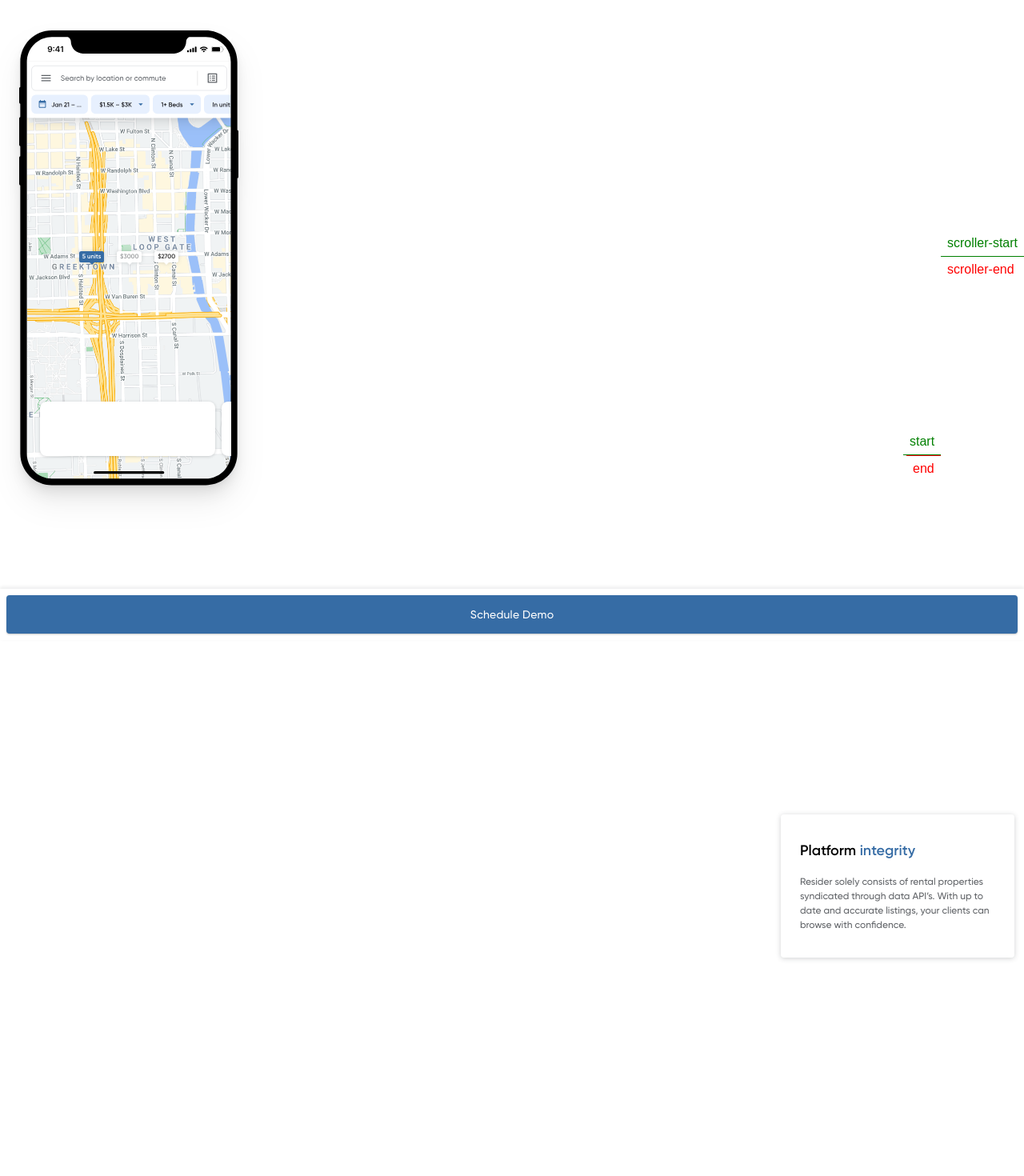
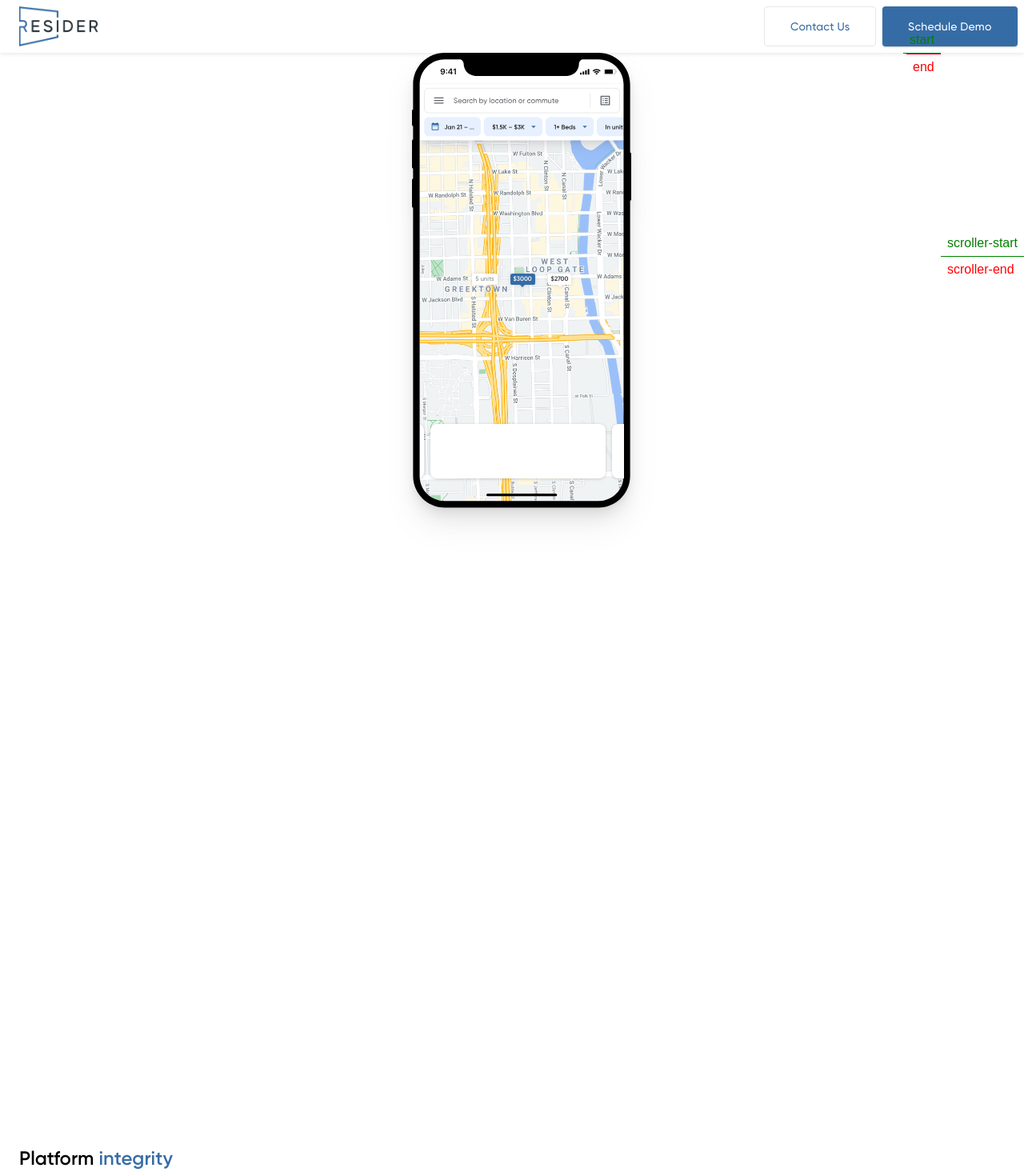
Before and after one commit to mcgrealife/landing-property, a Next.js app: page / in a window 1280 px wide. Shown: the top 1470 px of the page at 80% size. Built offline with nearby package versions, Linux system fonts and the light colour scheme.

Commit message:
version-2-start

```diff
--- a/pages/index.js
+++ b/pages/index.js
@@ -1,9 +1,11 @@
 import Head from 'next/head'
 import Card from '../components/Card'
 import Marker from '../components/Marker'
+import Image from 'next/image'
 import { useEffect, useRef, useState } from 'react'
 import { gsap } from 'gsap'
 import { ScrollTrigger } from "gsap/dist/ScrollTrigger"
+import logo from '../public/resider-logo.png'
 
 
 
@@ -73,18 +75,15 @@ export default function Home() {
 
   }, [])
 
-
   return (
 
-
-    <div className='flex flex-col will-change-transform scrollbar-hide font-[gilroy]'>
+    <div className='grid grid-cols-3 will-change-transform scrollbar-hide font-[gilroy]'>
       <Head>
         <title>Resider</title>
 
       </Head>
 
-
-      <div className='grid grid-cols-[9.5px_255px_9.5px] grid-rows-[8px_552.2px_8.1px] ml-[24px] sticky h-auto font-[gilroy] items-start overflow-visible top-[38px] will-change-transform frame-shadow'>
+      <div className='grid grid-cols-[9.5px_255px_9.5px] grid-rows-[8px_552.2px_8.1px] ml-[24px] sticky h-auto font-[gilroy] col-start-2 items-start lg:justify-center overflow-visible top-[38px] will-change-transform frame-shadow'>
 
 
         <div className='flex row-start-2 col-start-2 z-4 place-self-center gap-4'>
@@ -104,7 +103,6 @@ export default function Home() {
           />
 
         </div>
-
 
         <img src="/map-4x.png" alt="map" className='row-start-2 col-start-2 col-span-1 pt-[101px] z-2 rounded-xl' />
 
@@ -141,17 +139,29 @@ export default function Home() {
 
       <div ref={trigger} className='h-[450px]  will-change-transform' />
 
-      <div className='grid bg-white  shadow-[0_1px_6px_rgba(60,64,67,0.24)] rounded h-fit w-fit self-end mr-[12px] z-10 will-change-transform'>
+      <div className='grid bg-white  shadow-[0_1px_6px_rgba(60,64,67,0.24)] lg:shadow-none rounded h-fit w-fit self-end mr-[12px] z-10 will-change-transform'>
         <div className='py-[32px] px-[24px] flex flex-col gap-[16px] rounded-[12px]'>
-          <h1 className='font-bold text-[18px]'>Platform <span className='text-resider-blue-primary '>integrity</span></h1>
-          <p className='text-[12px] font-medium max-w-[244px] text-resider-text-p'>Resider solely consists of rental properties syndicated through data API’s. With up to date and accurate listings, your clients can browse with confidence.</p>
+          <h1 className='font-bold text-[18px] lg:text-[24px]'>Platform <span className='text-resider-blue-primary '>integrity</span></h1>
+          <p className='text-[12px] lg:text-[16px] font-medium max-w-[244px] text-resider-text-p'>Resider solely consists of rental properties syndicated through data API’s. With up to date and accurate listings, your clients can browse with confidence.</p>
         </div>
       </div>
 
       <div className='h-[1000px] will-change-transform' />
 
-      <div className='bg-white shadow-[0_-2px_4px_rgba(60,64,67,0.1)]  p-[8px] w-full grid sticky bottom-0 z-20 will-change-transform'>
-        <button className='bg-resider-blue-primary  rounded text-white p-2 shadow-[0_1px_2px_rgba(60,64,67,0.3)] align-center font-[500] text-[14px] leading-[18px] tracking-[0.2px] px-[32px] py-[15px] will-change-transform' onClick={scheduleDemoClick}>Schedule Demo</button>
+      <div className='bg-white shadow-[0_2px_4px_rgba(60,64,67,0.1)] p-[8px] w-full row-start-1 col-start-1 col-span-3 grid grid-cols-2 sticky top-0 z-20 will-change-transform overflow-visible'>
+        <div className="col-start-1 relative ml-4">
+          <Image
+            src={logo}
+            layout='fill'
+            objectFit='contain'
+            objectPosition='left'
+          />
+        </div>
+        <div className="flex flex-row justify-end gap-2 col-start-2 row-start-1">
+          <button className='bg-white rounded text-resider-blue-primary p-2 border align-center font-[500] text-[14px] leading-[18px] tracking-[0.2px] px-[32px] py-[15px] will-change-transform' onClick={scheduleDemoClick}>Contact Us</button>
+          <button className='bg-resider-blue-primary rounded text-white p-2 shadow-[0_1px_2px_rgba(60,64,67,0.3)] align-center font-[500] text-[14px] leading-[18px] tracking-[0.2px] px-[32px] py-[15px] will-change-transform' onClick={scheduleDemoClick}>Schedule Demo</button>
+        </div>
+
       </div>
 
 
```
Also changed, not shown: public/resider-logo.png (added).
